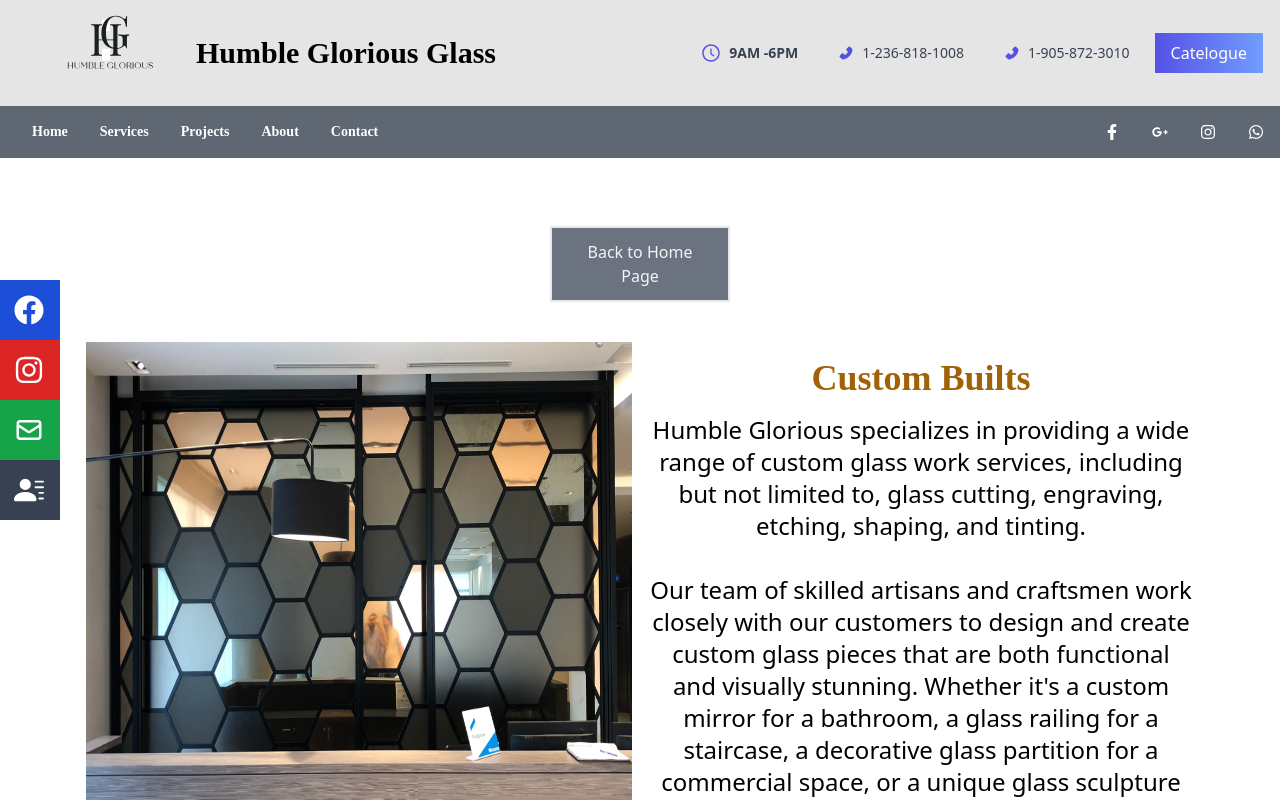
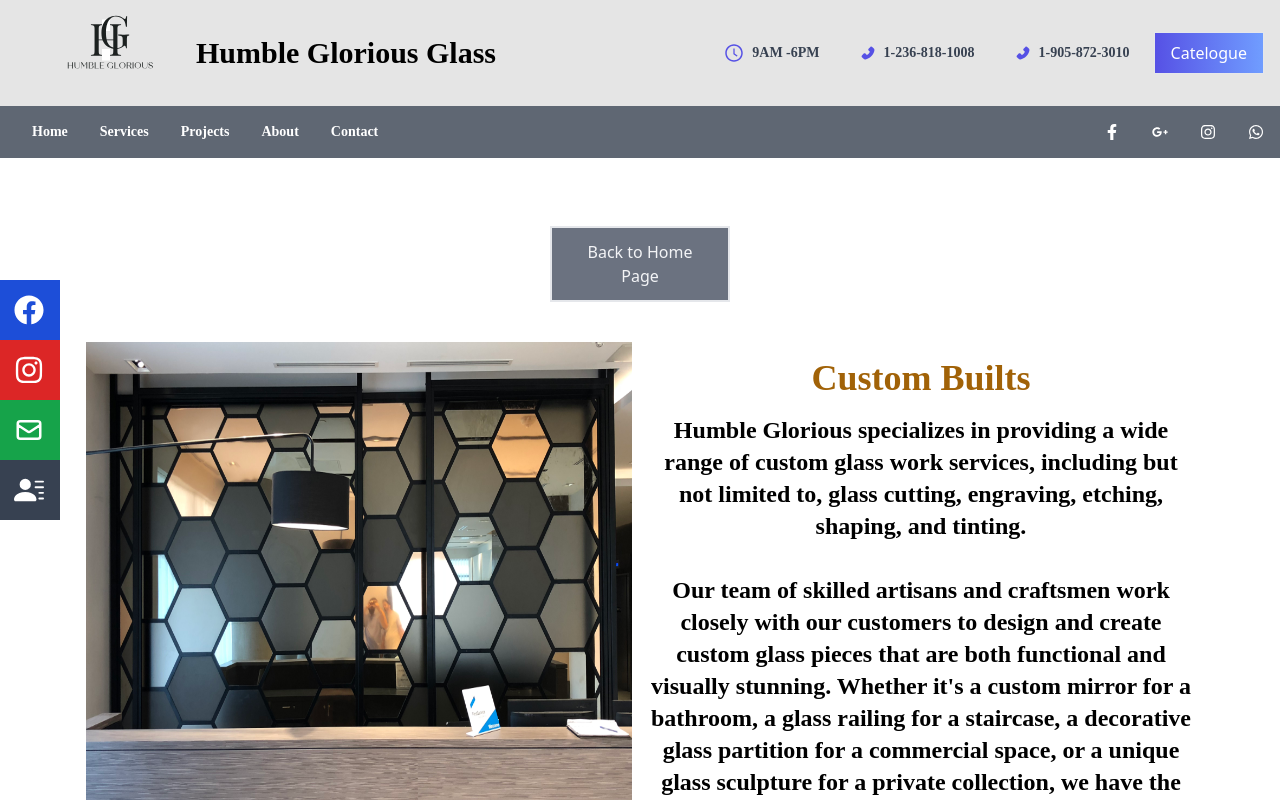
Before and after one commit to vermashiva12/rishav-website, a React (Create React App) app: page /services/custom in a window 1280 px wide. Shown: the top 800 px of the page. Built offline with nearby package versions, Linux system fonts and the light colour scheme.

Commit message:
error fixed

```diff
--- a/src/index.css
+++ b/src/index.css
@@ -24,7 +24,7 @@
     /* font-family: railroad-gothic-atf, sans-serif;
 font-style: normal;
 font-weight: 800; }  */
-  li
+  li,p
   {
     font-family: buena-park-jf, serif;
 font-style: normal;
```
